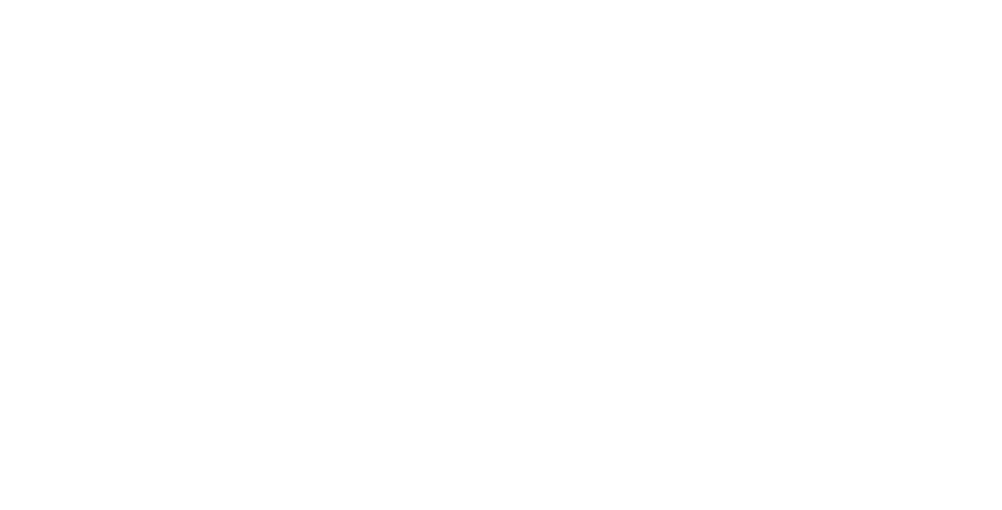
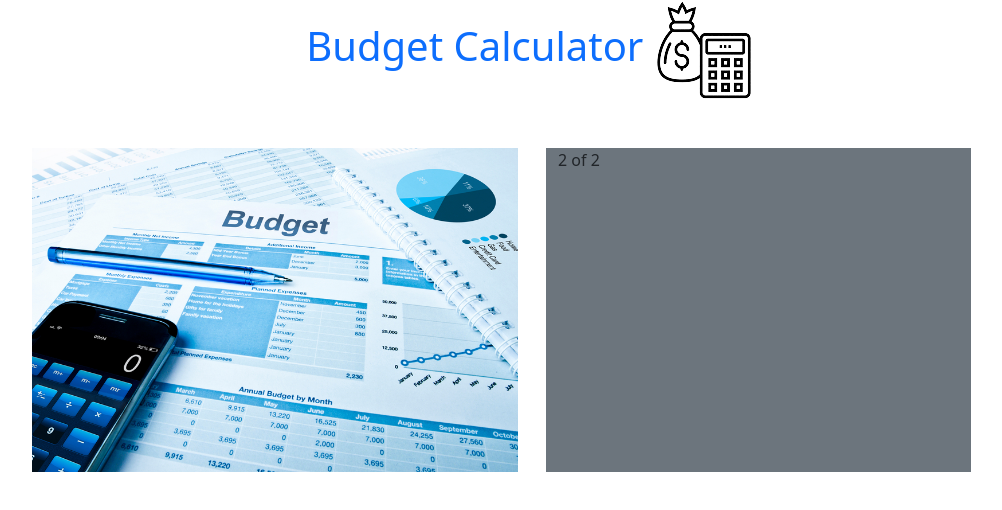
Before and after one commit to fajlarabbykhan/money-master-assignment-5, a plain HTML site: page index.html in a window 1280 px wide. Shown: the whole page, without its empty margins (110-1112 px from the left). Drawn offline with nearby package versions, Linux system fonts and the light colour scheme.

Commit message:
push structure

```diff
--- a/index.html
+++ b/index.html
@@ -13,6 +13,25 @@
 </head>
 
 <body>
+    <!-- header stat here  -->
+    <header class="container ">
+        <h1 class="text-primary text-center">Budget Calculator <img src="images/imog-removebg-preview.png"></h1>
+    </header>
+    <!-- heder end here  -->
+    <main class="container ">
+        <div class=" ">
+            <div class="row m-5">
+                <div class="col-sm-6 me-3 d-none d-md-block d-lg-block">
+                    <img src="images/budget.jpg" class="img-fluid" alt="Responsive image">
+                </div>
+                <div class="col-sm-5 bg-secondary ">
+                    2 of 2
+                </div>
+
+            </div>
+
+        </div>
+    </main>
 
 
     <!-- script in html page start here -->
```
Also changed, not shown: images/imog-removebg-preview.png (added), images/imog.png.
